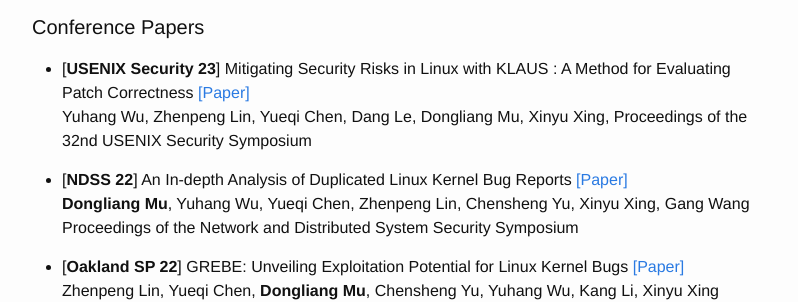
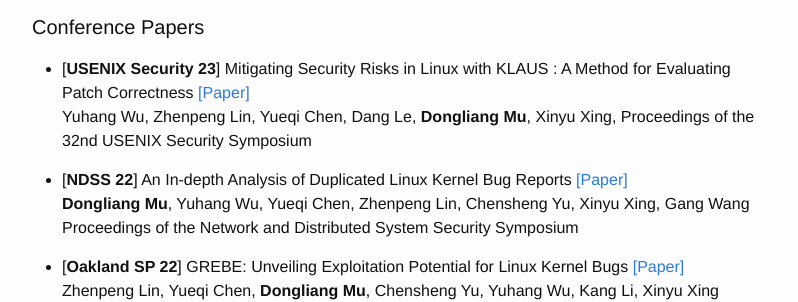
Before and after one commit to mudongliang/mudongliang.github.io, a Jekyll site: the page built from about/about.md, in a window 1280 px wide and 900 px high, scrolled down 1389 px. Shown: the part 152-454 px from the top of the window, without its empty margins (238-1036 px from the left). Built offline with Jekyll 4.4.1, drawn with Linux system fonts in a browser that asks for light colours.

Commit message:
fix a markdown syntax

```diff
--- a/about/about.md
+++ b/about/about.md
@@ -52,7 +52,7 @@
 
 
 * [**USENIX Security 23**] Mitigating Security Risks in Linux with KLAUS : A Method for Evaluating Patch Correctness [\[Paper\]]({{site.url}}/)
-Yuhang Wu, Zhenpeng Lin, Yueqi Chen, Dang Le, Dongliang Mu, Xinyu Xing,
+Yuhang Wu, Zhenpeng Lin, Yueqi Chen, Dang Le, **Dongliang Mu**, Xinyu Xing,
 Proceedings of the 32nd USENIX Security Symposium
 
 * [**NDSS 22**] An In-depth Analysis of Duplicated Linux Kernel Bug Reports [\[Paper\]]({{site.url}}/files/papers/NDSS_deduplication.pdf)
```
